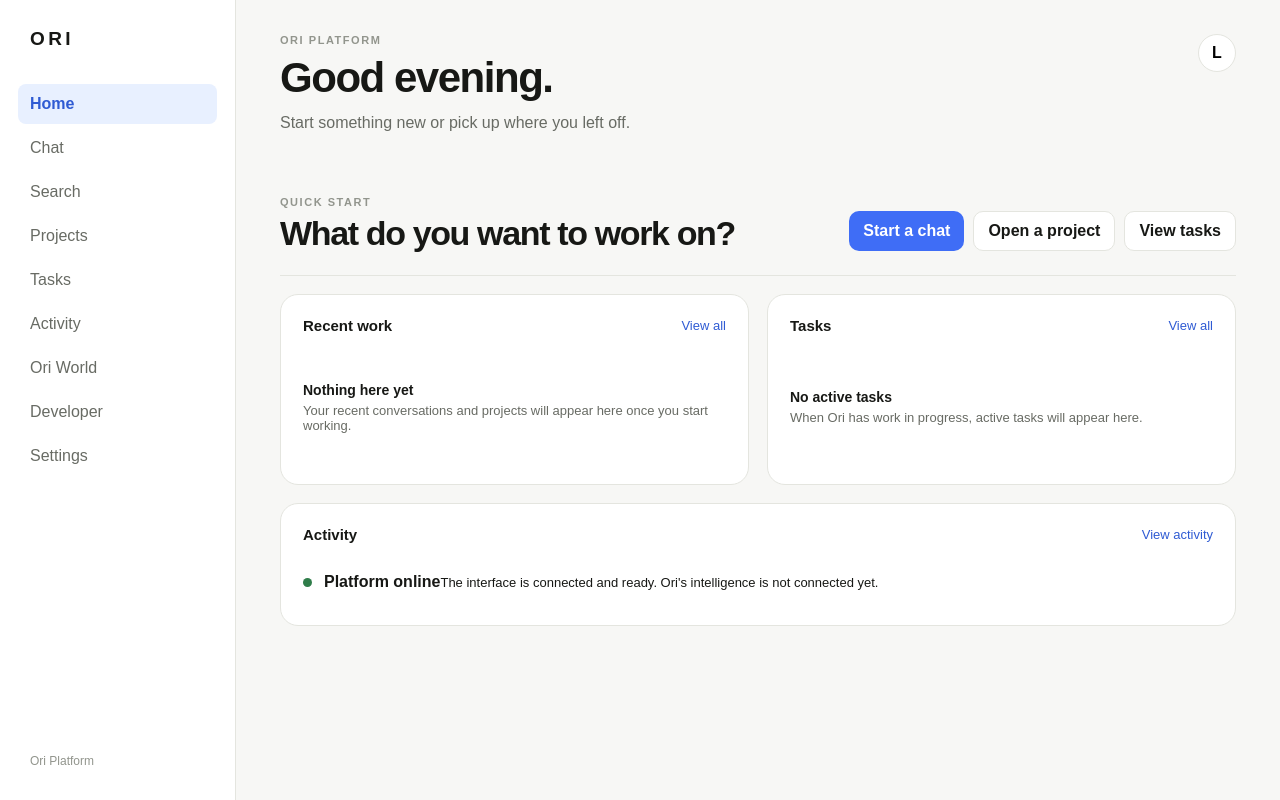
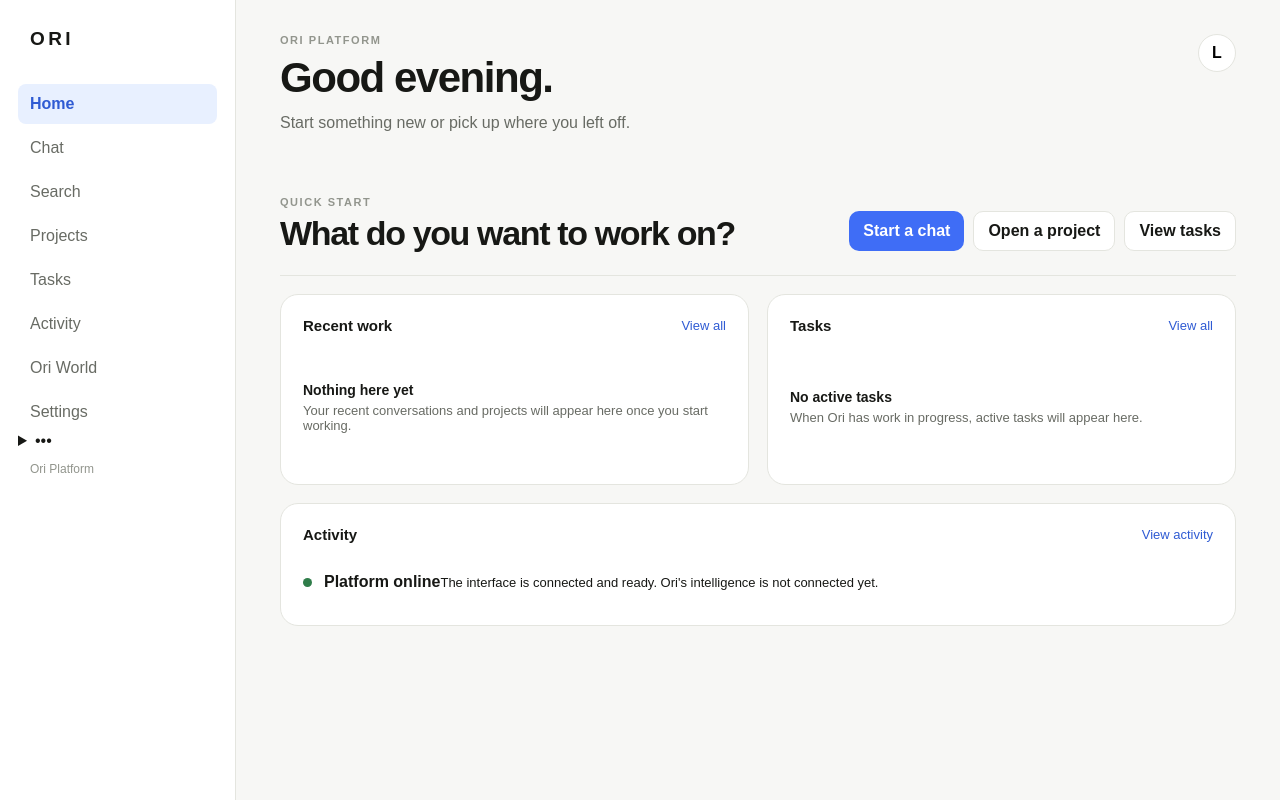
Before and after one commit to 30lnewcomb-byte/ori-platform, a Next.js app in the folder apps/web/: page / in a window 1280 px wide. Built offline with nearby package versions, Linux system fonts and the light colour scheme.

Commit message:
feat: move Developer Platform into app overflow menu

```diff
--- a/apps/web/components/app-shell.tsx
+++ b/apps/web/components/app-shell.tsx
@@ -11,11 +11,10 @@ const navItems: NavItem[] = [
   { label: 'Tasks', href: '/tasks' },
   { label: 'Activity', href: '/notifications' },
   { label: 'Ori World', href: '/sandbox' },
-  { label: 'Developer', href: '/developer' },
   { label: 'Settings', href: '/settings' },
 ]
 
-export type AppSection = 'Home' | 'Chat' | 'Search' | 'Projects' | 'Tasks' | 'Activity' | 'Ori World' | 'Developer' | 'Settings'
+export type AppSection = 'Home' | 'Chat' | 'Search' | 'Projects' | 'Tasks' | 'Activity' | 'Ori World' | 'Settings'
 
 export default function AppShell({
   active,
@@ -47,7 +46,18 @@ export default function AppShell({
             )
           })}
         </nav>
-        <div className={styles.sidebarFooter}>Ori Platform</div>
+        <div className={styles.sidebarBottom}>
+          <details className={styles.moreMenu}>
+            <summary className={styles.moreButton} aria-label="More options">•••</summary>
+            <div className={styles.morePanel}>
+              <a href="/developer" className={styles.moreItem}>
+                <strong>Developer Platform</strong>
+                <span>Build with Ori</span>
+              </a>
+            </div>
+          </details>
+          <div className={styles.sidebarFooter}>Ori Platform</div>
+        </div>
       </aside>
       <section className={contentClass}>{children}</section>
     </main>
```
